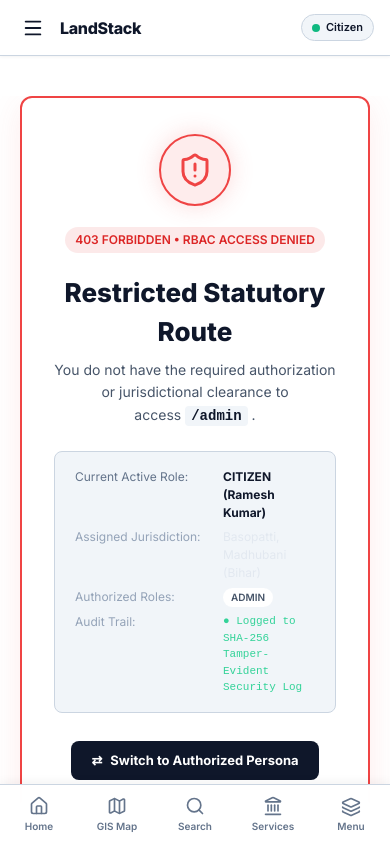
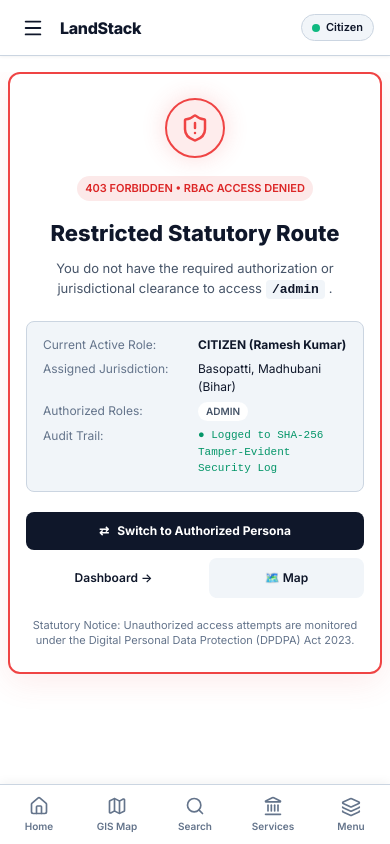
Before and after one commit to aditya-mall2005/LandStack-GiS, a Next.js app: page /admin in a window 390 px wide. Built offline with nearby package versions, Linux system fonts and the light colour scheme; no server answers; the database is empty.

Commit message:
fix(mobile): resolve responsive layout breaks across login, officer, applications, adapters, security, and map

```diff
--- a/src/app/applications/page.tsx
+++ b/src/app/applications/page.tsx
@@ -121,7 +121,7 @@
           <p style={{ marginTop: "var(--space-sm)" }}>Loading applications...</p>
         </div>
       ) : (
-        <div style={{ display: "grid", gridTemplateColumns: app ? "1fr 1.2fr" : "1fr", gap: "var(--space-md)" }}>
+        <div style={{ display: "grid", gridTemplateColumns: app ? "repeat(auto-fit, minmax(320px, 1fr))" : "1fr", gap: "var(--space-md)" }}>
           {/* Application List */}
           <div style={{ display: "grid", gap: "var(--space-md)" }}>
             {applications.map((a) => {
--- a/src/app/globals.css
+++ b/src/app/globals.css
@@ -589,6 +589,73 @@
   transition: width var(--transition-slow);
 }
 
+/* ── Status Steps ── */
+.status-steps {
+  display: flex;
+  align-items: center;
+  justify-content: space-between;
+  width: 100%;
+  position: relative;
+  padding: 8px 0;
+  gap: 2px;
+}
+
+.status-step {
+  display: flex;
+  flex-direction: column;
+  align-items: center;
+  text-align: center;
+  flex: 1;
+  z-index: 2;
+}
+
+.status-step-dot {
+  width: 22px;
+  height: 22px;
+  border-radius: 50%;
+  background: var(--bg-input);
+  border: 2px solid var(--border-default);
+  display: flex;
+  align-items: center;
+  justify-content: center;
+  font-size: 11px;
+  font-weight: 700;
+  color: var(--text-tertiary);
+  margin-bottom: 4px;
+}
+
+.status-step-dot.completed {
+  background: var(--status-success);
+  border-color: var(--status-success);
+  color: #ffffff;
+}
+
+.status-step-dot.current {
+  background: #0284c7;
+  border-color: #0284c7;
+  color: #ffffff;
+  box-shadow: 0 0 0 3px rgba(2, 132, 199, 0.2);
+}
+
+.status-step-label {
+  font-size: 10px;
+  color: var(--text-tertiary);
+  font-weight: 600;
+  line-height: 1.2;
+}
+
+.status-step-line {
+  flex: 1;
+  height: 2px;
+  background: var(--border-default);
+  margin-bottom: 18px;
+  z-index: 1;
+}
+
+.status-step-line.completed {
+  background: var(--status-success);
+}
+
 /* ── Alerts ── */
 .alert {
   display: flex;
@@ -1006,6 +1073,14 @@
     gap: var(--space-sm);
   }
 
+  .alert {
+    flex-direction: column;
+    align-items: flex-start;
+    gap: 4px;
+    font-size: 12px;
+    padding: 10px 12px;
+  }
+
   /* Prevent iOS input auto-zoom */
   input, select, textarea {
     font-size: 16px !important;
@@ -1019,6 +1094,7 @@
 
   .app-content {
     padding: var(--space-sm);
+    padding-bottom: calc(var(--space-sm) + 70px);
   }
 
   .hero-title {
--- a/src/app/map/page.tsx
+++ b/src/app/map/page.tsx
@@ -1278,7 +1278,7 @@
                 </div>
 
                 {/* Bottom View Land 360 Button */}
-                <div style={{ padding: 14, borderTop: "1px solid #e2e8f0", background: "#ffffff" }}>
+                <div style={{ padding: 14, paddingBottom: isMobile ? 24 : 14, borderTop: "1px solid #e2e8f0", background: "#ffffff" }}>
                   <Link href={`/parcel/${p?.parcel_id || p?.ulpin || "1051"}`} style={{ textDecoration: "none" }}>
                     <button
                       style={{
--- a/src/components/RouteGuard.tsx
+++ b/src/components/RouteGuard.tsx
@@ -41,48 +41,48 @@
 
   if (isMounted && !accessState.allowed) {
     return (
-      <div className="app-content animate-in" style={{ maxWidth: 840, margin: "40px auto", padding: "0 20px" }}>
+      <div className="app-content animate-in" style={{ maxWidth: 840, margin: "16px auto", padding: "0 var(--space-sm)" }}>
         <div
           className="card"
           style={{
             background: "var(--bg-elevated)",
             border: "2px solid #ef4444",
             borderRadius: "var(--radius-lg)",
-            padding: "36px 32px",
+            padding: "24px 16px",
             boxShadow: "0 8px 32px rgba(239, 68, 68, 0.1)",
             textAlign: "center",
           }}
         >
           <div
             style={{
-              width: 72,
-              height: 72,
+              width: 60,
+              height: 60,
               borderRadius: "50%",
               background: "rgba(239, 68, 68, 0.1)",
               border: "2px solid #ef4444",
               display: "flex",
               alignItems: "center",
               justifyContent: "center",
-              margin: "0 auto 20px",
+              margin: "0 auto 16px",
               boxShadow: "0 0 24px rgba(239, 68, 68, 0.2)",
             }}
           >
-            <ShieldAlert size={36} color="#ef4444" />
+            <ShieldAlert size={30} color="#ef4444" />
           </div>
 
           <div style={{ display: "inline-flex", alignItems: "center", gap: 6, marginBottom: 8 }}>
-            <span className="badge badge-error" style={{ fontSize: 12, padding: "4px 10px" }}>
+            <span className="badge badge-error" style={{ fontSize: 11, padding: "4px 8px" }}>
               403 FORBIDDEN • RBAC ACCESS DENIED
             </span>
           </div>
 
-          <h1 style={{ fontSize: 26, fontWeight: 900, color: "var(--text-primary)", margin: "12px 0 8px" }}>
+          <h1 style={{ fontSize: 22, fontWeight: 900, color: "var(--text-primary)", margin: "8px 0" }}>
             Restricted Statutory Route
           </h1>
 
-          <p style={{ fontSize: 14, color: "var(--text-secondary)", maxWidth: 580, margin: "0 auto 24px", lineHeight: 1.6 }}>
+          <p style={{ fontSize: 13, color: "var(--text-secondary)", maxWidth: 580, margin: "0 auto 20px", lineHeight: 1.6 }}>
             You do not have the required authorization or jurisdictional clearance to access
-            <strong style={{ color: "var(--text-primary)", fontFamily: "monospace", margin: "0 4px", background: "var(--bg-input)", padding: "2px 6px", borderRadius: 4 }}>{pathname}</strong>.
+            <strong style={{ color: "var(--text-primary)", fontFamily: "monospace", margin: "0 4px", background: "var(--bg-input)", padding: "2px 6px", borderRadius: 4, wordBreak: "break-all" }}>{pathname}</strong>.
           </p>
 
           {/* Security Audit Details Box */}
@@ -91,25 +91,25 @@
               background: "var(--bg-input)",
               border: "1px solid var(--border-default)",
               borderRadius: "var(--radius-md)",
-              padding: "16px 20px",
+              padding: "14px 16px",
               maxWidth: 620,
-              margin: "0 auto 28px",
+              margin: "0 auto 20px",
               textAlign: "left",
               fontSize: 12,
             }}
           >
-            <div style={{ display: "grid", gridTemplateColumns: "140px 1fr", gap: 8, marginBottom: 6 }}>
+            <div style={{ display: "grid", gridTemplateColumns: "repeat(auto-fit, minmax(130px, 1fr))", gap: 6, marginBottom: 6 }}>
               <span style={{ color: "var(--text-tertiary)" }}>Current Active Role:</span>
               <strong style={{ color: "var(--text-primary)" }}>
                 {currentUser.role} ({currentUser.name})
               </strong>
             </div>
-            <div style={{ display: "grid", gridTemplateColumns: "140px 1fr", gap: 8, marginBottom: 6 }}>
-              <span style={{ color: "#94a3b8" }}>Assigned Jurisdiction:</span>
-              <span style={{ color: "#e2e8f0" }}>{currentUser.jurisdiction}</span>
+            <div style={{ display: "grid", gridTemplateColumns: "repeat(auto-fit, minmax(130px, 1fr))", gap: 6, marginBottom: 6 }}>
+              <span style={{ color: "var(--text-tertiary)" }}>Assigned Jurisdiction:</span>
+              <span style={{ color: "var(--text-primary)" }}>{currentUser.jurisdiction}</span>
             </div>
-            <div style={{ display: "grid", gridTemplateColumns: "140px 1fr", gap: 8, marginBottom: 6 }}>
-              <span style={{ color: "#94a3b8" }}>Authorized Roles:</span>
+            <div style={{ display: "grid", gridTemplateColumns: "repeat(auto-fit, minmax(130px, 1fr))", gap: 6, marginBottom: 6 }}>
+              <span style={{ color: "var(--text-tertiary)" }}>Authorized Roles:</span>
               <div style={{ display: "flex", gap: 4, flexWrap: "wrap" }}>
                 {accessState.requiredRoles.map((r) => (
                   <span key={r} className="badge badge-neutral" style={{ fontSize: 10 }}>
@@ -118,29 +118,29 @@
                 ))}
               </div>
             </div>
-            <div style={{ display: "grid", gridTemplateColumns: "140px 1fr", gap: 8 }}>
-              <span style={{ color: "#94a3b8" }}>Audit Trail:</span>
-              <span style={{ color: "#34d399", fontFamily: "monospace", fontSize: 11 }}>
+            <div style={{ display: "grid", gridTemplateColumns: "repeat(auto-fit, minmax(130px, 1fr))", gap: 6 }}>
+              <span style={{ color: "var(--text-tertiary)" }}>Audit Trail:</span>
+              <span style={{ color: "#059669", fontFamily: "monospace", fontSize: 11 }}>
                 ● Logged to SHA-256 Tamper-Evident Security Log
               </span>
             </div>
           </div>
 
           {/* Action CTAs */}
-          <div style={{ display: "flex", gap: 12, justifyContent: "center", flexWrap: "wrap" }}>
-            <Link href="/login" className="btn btn-primary" style={{ padding: "10px 20px", fontSize: 13, fontWeight: 700 }}>
+          <div style={{ display: "flex", gap: 8, justifyContent: "center", flexWrap: "wrap" }}>
+            <Link href="/login" className="btn btn-primary" style={{ padding: "10px 16px", fontSize: 12, fontWeight: 700, flex: "1 1 180px", justifyContent: "center" }}>
               <span>⇄</span> Switch to Authorized Persona
             </Link>
-            <Link href="/" className="btn btn-outline" style={{ padding: "10px 20px", fontSize: 13 }}>
-              Return to My Dashboard →
+            <Link href="/" className="btn btn-outline" style={{ padding: "10px 16px", fontSize: 12, flex: "1 1 140px", justifyContent: "center" }}>
+              Dashboard →
             </Link>
-            <Link href="/map" className="btn btn-secondary" style={{ padding: "10px 20px", fontSize: 13 }}>
-              🗺️ Cadastral Map
+            <Link href="/map" className="btn btn-secondary" style={{ padding: "10px 16px", fontSize: 12, flex: "1 1 120px", justifyContent: "center" }}>
+              🗺️ Map
             </Link>
           </div>
 
-          <div style={{ marginTop: 24, fontSize: 11, color: "var(--text-tertiary)" }}>
-            Statutory Notice: Unauthorized access attempts are monitored under the Digital Personal Data Protection (DPDPA) Act 2023 and Information Technology Act 2000.
+          <div style={{ marginTop: 20, fontSize: 11, color: "var(--text-tertiary)", lineHeight: 1.4 }}>
+            Statutory Notice: Unauthorized access attempts are monitored under the Digital Personal Data Protection (DPDPA) Act 2023.
           </div>
         </div>
       </div>
```
Also changed, not shown: src/app/admin/adapters/page.tsx (+4 -4 lines), src/app/admin/intelligence/page.tsx (+5 -10 lines), src/app/admin/security/page.tsx (+4 -4 lines), src/app/login/page.tsx (+20 -16 lines), src/app/officer/page.tsx (+12 -12 lines), src/app/page.tsx (+8 -8 lines).
